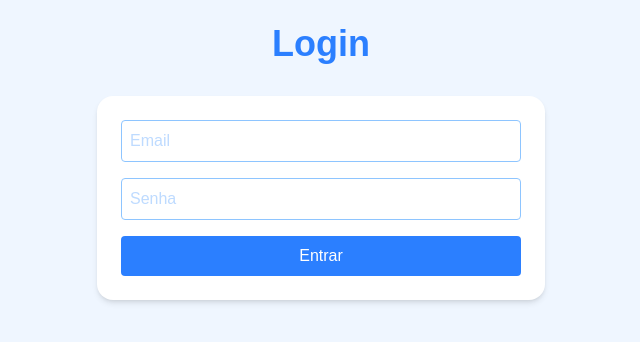
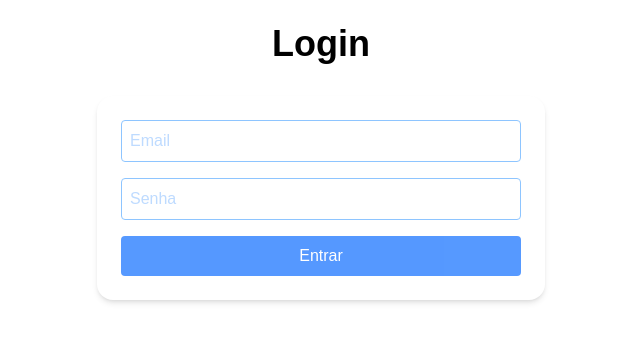
Before and after one commit to anaoliveira01107275-web/frontEnd, a Next.js app: page /login in a window 1280 px wide. Shown: the top 342 px of the page, without its empty margins (319-959 px from the left). Built offline with nearby package versions, Linux system fonts and the light colour scheme.

Commit message:
Add files via upload

```diff
--- a/app/alunos/page.tsx
+++ b/app/alunos/page.tsx
@@ -1,5 +1,4 @@
 import AlunoItem from "@/components/AlunoItem";
-import { User } from "lucide-react";
 
 export default async function AlunosPage() {
     const alunos = await fetch("http://localhost:8080/alunos").
--- /dev/null
+++ b/app/login/actions.ts
@@ -0,0 +1,31 @@
+"use server";
+
+
+import { cookies } from "next/headers";
+
+
+
+export async function loginAction(email: string, password: string) {
+    const response = await fetch("http://localhost:8080/funcionarios/login", {
+        method: "POST",
+        headers:{
+            "Content-type": "application/json",
+        },
+        body: JSON.stringify({
+            email,
+            senha: password,
+
+        }),
+    });
+
+    const data = await response.json();
+
+    if (response.status === 200){
+        const cookiesStore = await cookies();
+        cookiesStore.set("acess_token", data.acess_token);
+        return;
+    }
+
+    return data;
+
+}
--- a/app/login/page.tsx
+++ b/app/login/page.tsx
@@ -1,27 +1,13 @@
+import LoginForm from "@/components/LoginForm";
+
+import { loginAction } from "./actions";
+
 export default function LoginPage() {
   return (
-    <div className="w-screen min-h-screen max-h-screen flex flex-col items-center bg-blue-50 p-6">
-      <h1 className="text-4xl font-bold mb-8 text-center w-full text-blue-500">Login</h1>
+    <div className="w-screen min-h-screen max-h-screen flex flex-col items-center bg-white p-6">
+      <h1 className="text-4xl font-bold mb-8 text-center w-full text-black">Login</h1>
 
-      <div className="bg-white rounded-2xl shadow-md p-6 w-full max-w-md">
-        <div className="flex flex-col space-y-4">
-          <input
-            type="email"
-            placeholder="Email"
-            className="p-2 border rounded placeholder-blue-200 text-blue-300"
-          />
-
-          <input
-            type="password"
-            placeholder="Senha"
-            className="p-2 border rounded placeholder-blue-200 text-blue-300"
-          />
-
-          <button className="bg-blue-500 text-white p-2 rounded hover:bg-blue-600">
-            Entrar
-          </button>
-        </div>
-      </div>
+      <LoginForm onSend={ loginAction}/>
     </div>
   );
 }
--- /dev/null
+++ b/components/LoginForm.tsx
@@ -0,0 +1,57 @@
+"use client";
+
+
+import { useState } from "react";
+import { useRouter } from "next/navigation";
+
+interface Props {
+    onSend: (email: string, password: string) => Promise<void | string>;
+}
+
+export default function LoginForm({onSend}: Props) {
+  const router = useRouter();
+    const [email, setEmail] = useState("");
+    const [password, setPassword] =useState("");
+
+
+    async function handleSubmit() {
+      const response = await onSend(email, password);
+
+      if (response) {
+        alert(response);
+        return;
+      }
+
+      router.push("/");
+    }
+
+
+
+    return (
+        <div className="bg-white rounded-2xl shadow-md p-6 w-full max-w-md">
+        <div className="flex flex-col space-y-4">
+          <input
+            type="email"
+            placeholder="Email"
+            className="p-2 border rounded placeholder-blue-200 text-blue-300"
+            value={email}
+            onChange={(e) => setEmail(e.target.value)}
+          />
+
+          <input
+            type="password"
+            placeholder="Senha"
+            className="p-2 border rounded placeholder-blue-200 text-blue-300"
+            value={password}
+            onChange={(e) => setPassword(e.target.value)}
+
+          />
+
+          <button className="bg-blue-500 text-white p-2 rounded hover:bg-blue-600 cursor-pointer hover: opacity-80 "
+          onClick={handleSubmit}>
+            Entrar
+          </button>
+        </div>
+      </div>
+    )
+}
--- /dev/null
+++ b/middleware.ts
@@ -0,0 +1,32 @@
+import { NextResponse } from "next/server";
+import { NextRequest } from "next/server";
+import { jwtVerify } from "jose";
+
+export function middleware(request: NextRequest){
+    const token = request.cookies.get("acess_token")?.value;
+
+    console.log(token);
+
+
+    console.log(token);
+    if (!token) {
+        return NextResponse.redirect(new URL("/login", request.url));
+    }
+
+    try{
+       jwtVerify(token, new TextEncoder().encode(process.env.JWT_SECRET));
+        return NextResponse.next();
+    }catch (e){
+        console.error(e);
+        return NextResponse.redirect(new URL("/login", request.url));
+
+
+    }
+
+
+
+}
+
+export const config = {
+    matcher: ["/", "/alunos", "/aluno/:path*"],
+}
--- a/package.json
+++ b/package.json
@@ -9,6 +9,7 @@
     "lint": "eslint"
   },
   "dependencies": {
+    "jose": "^6.2.2",
     "lucide-react": "^1.8.0",
     "next": "16.2.3",
     "react": "19.2.4",
```
Also changed, not shown: 2 other files (tests, documents, lock files or other folders).
